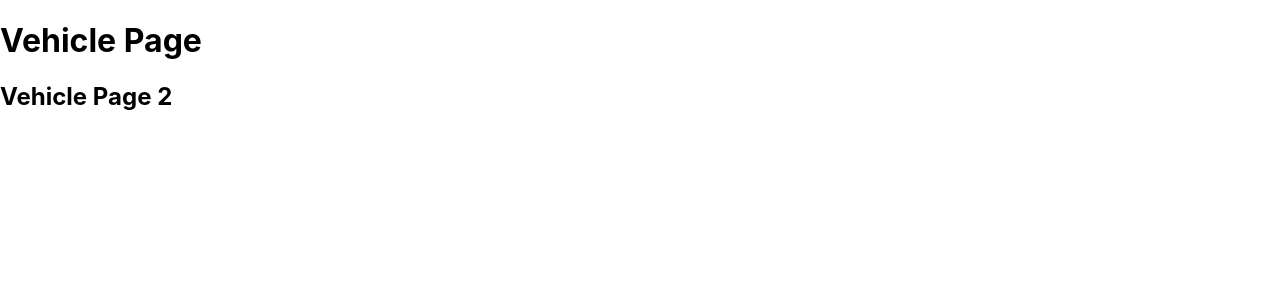
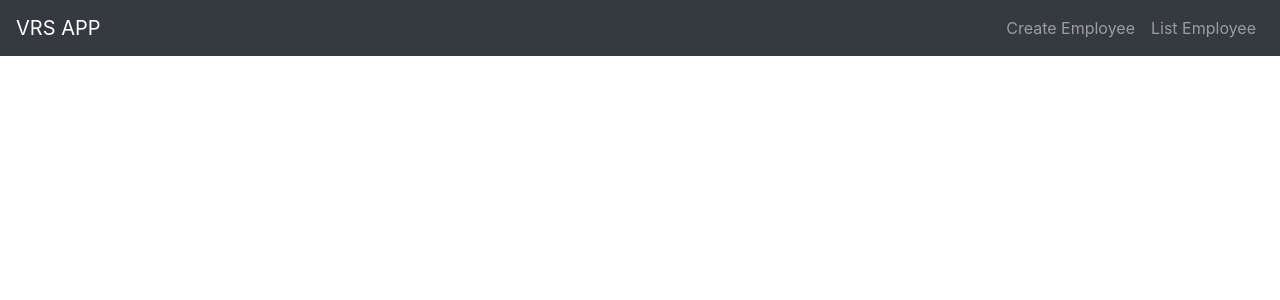
Before and after one commit to reactvehiclerentalsystem/vehicle-rental-frontend, a React (Create React App) app: page / in a window 1280 px wide. Shown: the top 300 px of the page. Built offline with nearby package versions, Linux system fonts and the light colour scheme.

Commit message:
Nav Bar Updated

```diff
--- a/src/App.js
+++ b/src/App.js
@@ -2,9 +2,15 @@ import logo from "./logo.svg";
 import "./App.css";
 
 import { Vehicle } from "./component/Vehicle";
+import { BrowserRouter as Router } from "react-router-dom";
+import { AppNavBar } from "./common/AppNavBar";
 // vehicle
 function App() {
-  return <Vehicle></Vehicle>;
+  return (
+    <Router>
+      <AppNavBar />
+    </Router>
+  );
 }
 
 export default App;
--- a/src/common/NavBar.js
+++ b/src/common/AppNavBar.js
@@ -1,11 +1,11 @@
 import { Nav, Navbar } from "react-bootstrap";
 import { Link } from "react-router-dom";
 
-export function NavBar() {
+export function AppNavBar() {
   return (
     <Navbar bg="dark" expand="lg" variant="dark">
       <Navbar.Brand as={Link} to="/">
-        EMS APP
+        VRS APP
       </Navbar.Brand>
       <Navbar.Toggle aria-controls="basic-navbar-nav" />
       <Navbar.Collapse id="basic-navbar-nav">
--- a/src/component/Vehicle.js
+++ b/src/component/Vehicle.js
@@ -1,7 +1,7 @@
 export function Vehicle() {
   return (
     <div>
-      <h1>Vehicle Page</h1>
+      <h1 className="text-primary">Vehicle Page</h1>
       <h2>Vehicle Page 2</h2>
     </div>
   );
```
Also changed, not shown: src/index.js (+7 -6 lines), 1 other file (tests, documents, lock files or other folders).
